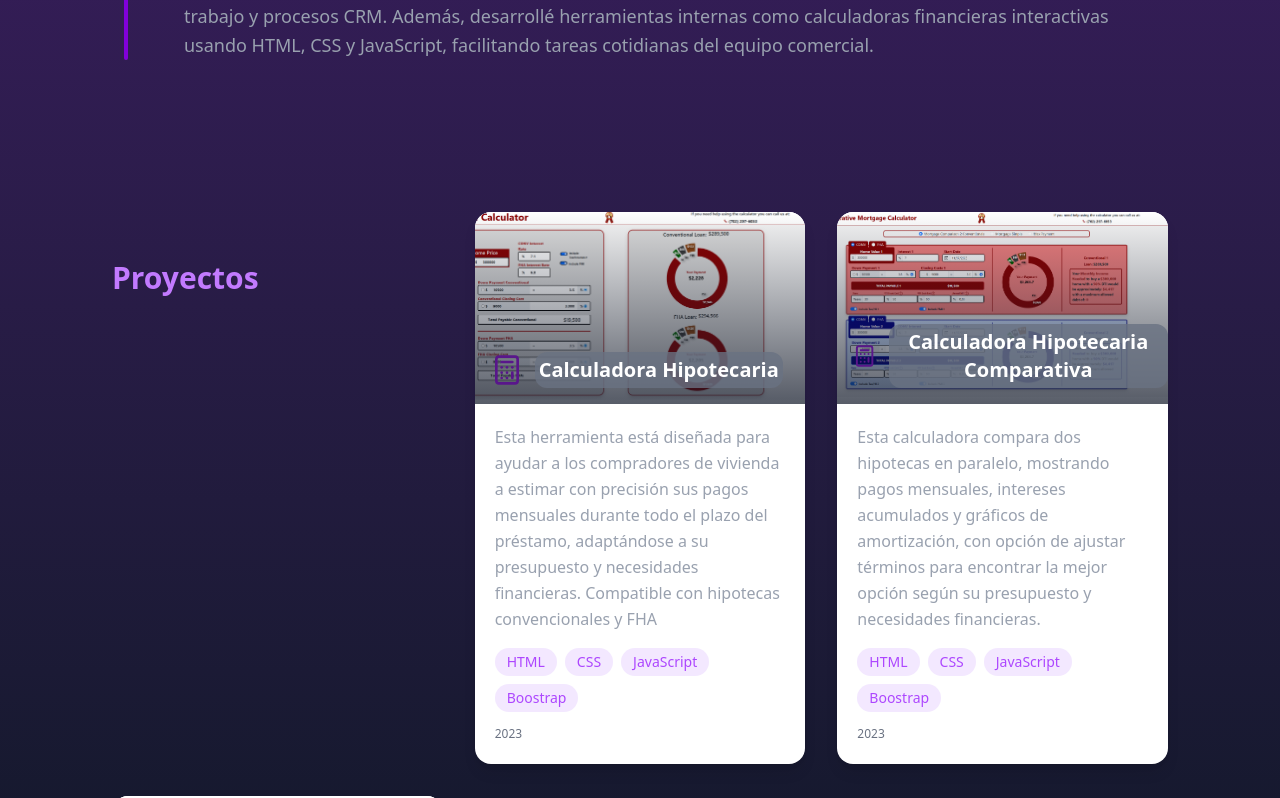
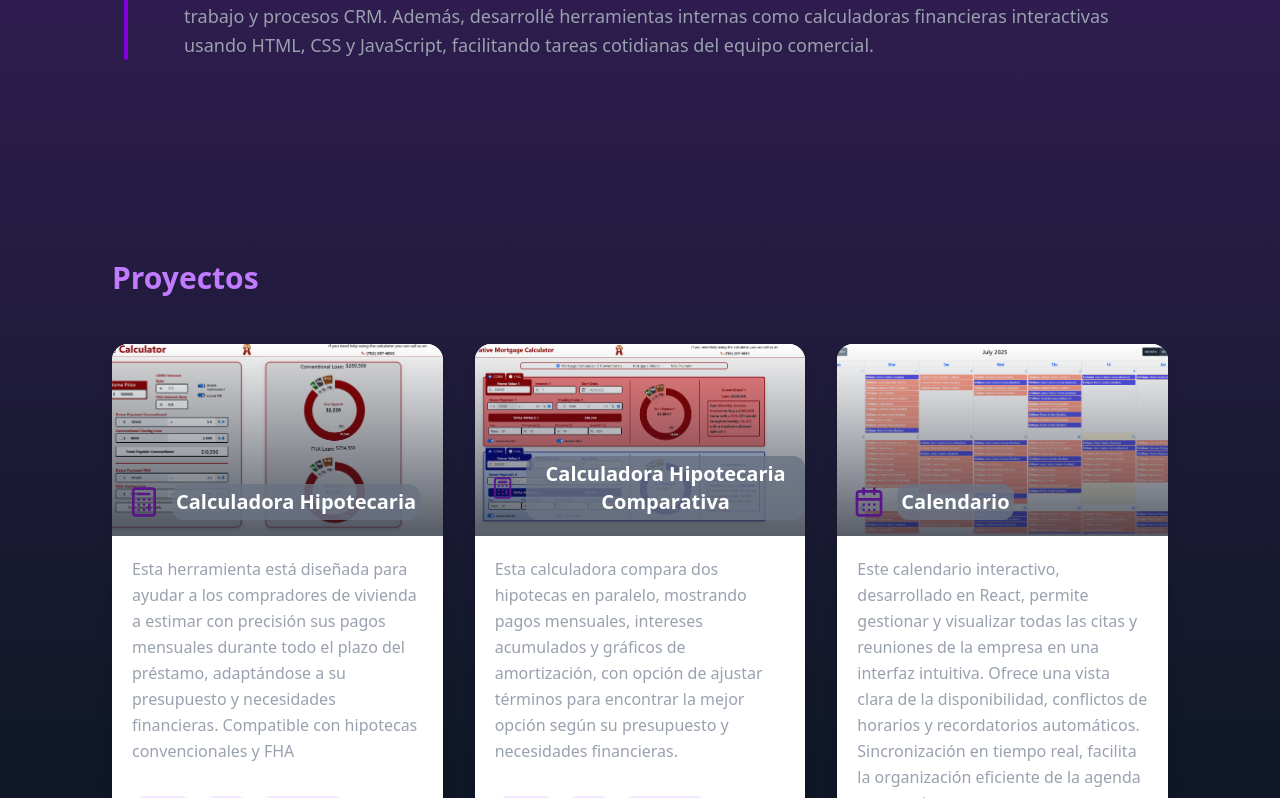
Before and after one commit to GLM1996/portfolio, a React (Vite) app: page / in a window 1280 px wide. Shown: the part 1062-1860 px from the top of the page. Built offline with nearby package versions, Linux system fonts and the light colour scheme.

Commit message:
navegacion

```diff
--- a/src/Components/Hero.jsx
+++ b/src/Components/Hero.jsx
@@ -3,7 +3,7 @@ import { motion } from 'framer-motion'
 
 export default function Hero() {
     return (
-        <header className="flex flex-col md:flex-row py-2 px-6 sm:px-20 text-white min-h-[calc(100vh-80px)] items-center" id='inicio'>
+        <header className="flex flex-col md:flex-row py-6 sm:py-20 px-6 sm:px-20 text-white min-h-[calc(100vh-80px)] items-center" id='inicio'>
             {/* Texto */}
             <motion.div
                 className="flex flex-1 flex-col gap-6"
--- a/src/Components/Projects.jsx
+++ b/src/Components/Projects.jsx
@@ -1,4 +1,4 @@
-import { Code,Calculator,CalendarDays } from "lucide-react";
+import { Code, Calculator, CalendarDays } from "lucide-react";
 import { motion } from "framer-motion";
 import { useState } from "react";
 
@@ -38,8 +38,9 @@ export default function Projects() {
   ];
 
   return (
-    <div className="grid gap-8 md:grid-cols-3 py-6 sm:py-20 px-6 sm:px-20" id="proyectos">
+    <section className="py-6 sm:py-20 px-6 sm:px-20 text-white" id="proyectos">
       <h2 className="text-3xl font-bold my-12 text-purple-400">Proyectos</h2>
+      <div className="grid gap-8 md:grid-cols-3" >
         {projects.map((project, index) => (
           <motion.div
             key={index}
@@ -89,5 +90,7 @@ export default function Projects() {
           </motion.div>
         ))}
       </div>
+    </section>
+
   );
 }
```
Lines whose indentation alone changed are shown as unchanged.
